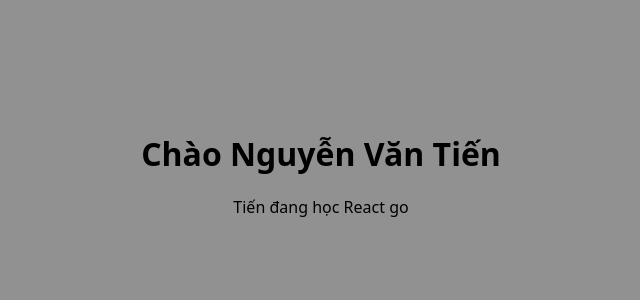
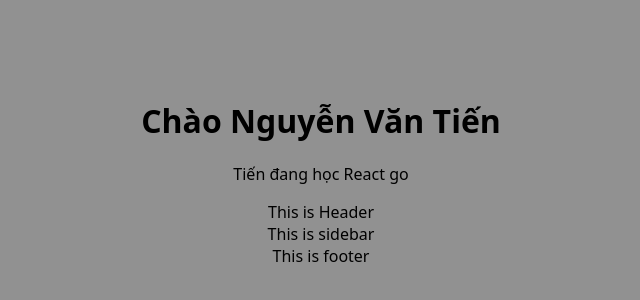
Before and after one commit to nvantien24042002/react-go, a React (Vite) app: page / in a window 1280 px wide. Shown: the part 236-536 px from the top of the page, without its empty margins (319-959 px from the left). Built offline with nearby package versions, Linux system fonts and the light colour scheme.

Commit message:
added Name Export

```diff
--- a/src/App.jsx
+++ b/src/App.jsx
@@ -1,4 +1,5 @@
 import './App.css'
+import { Footer, Header, Sidebar } from './components/Layout';
 import Welcome from './components/Welcome';
 // Welcome();
 // Welcome
@@ -117,9 +118,10 @@
   // JSX => UI
   return (
     <>
-        {/* <h3>Hello World Reactjs Go Git - Github</h3>
-        <p className='my-text'>Nguyễn Văn Tiến</p> */}
         <Welcome/>
+        <Header/>
+        <Sidebar/>
+        <Footer/>
     </>
   );
 }
--- /dev/null
+++ b/src/components/Layout.jsx
@@ -0,0 +1,11 @@
+function Header(){
+    return <header>This is Header</header>
+}
+function Footer(){
+    return <footer>This is footer</footer>
+}
+
+function Sidebar(){
+    return <div>This is sidebar</div>
+}
+export {Header,Footer,Sidebar}
```
